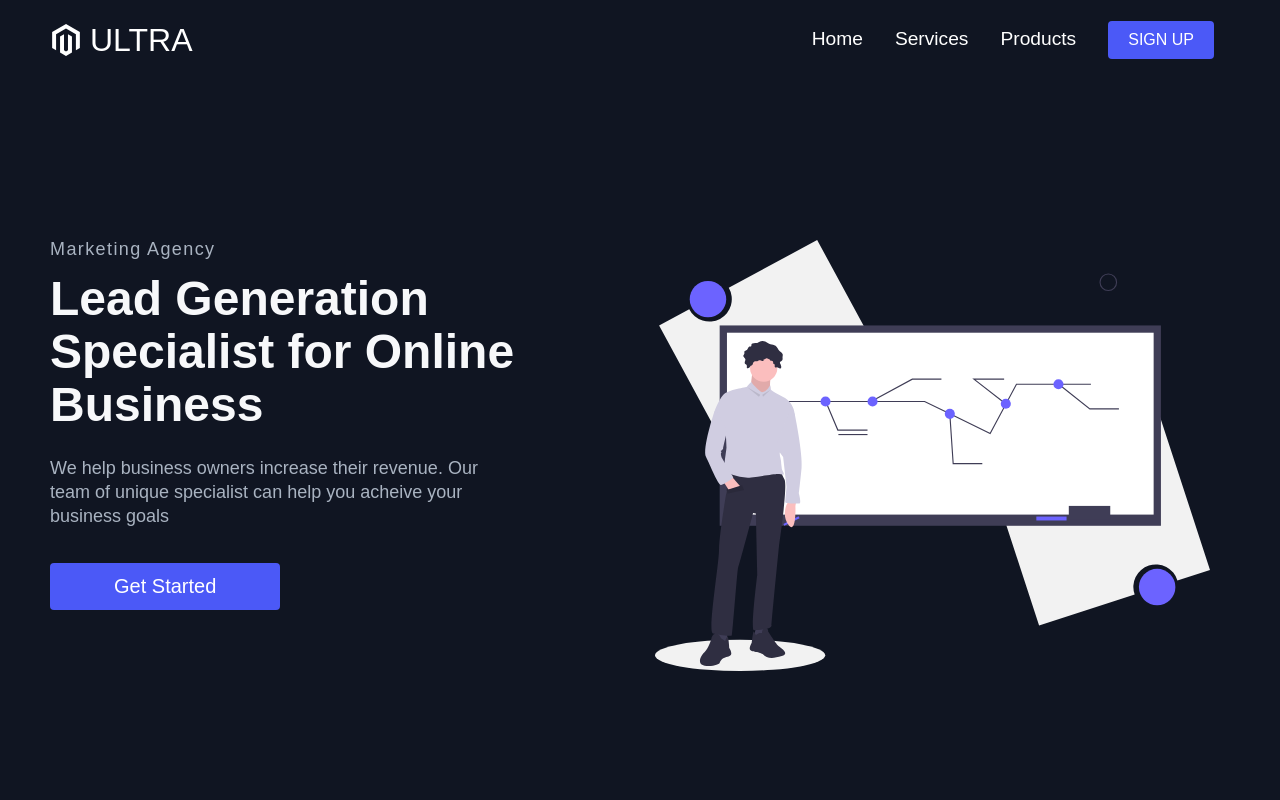
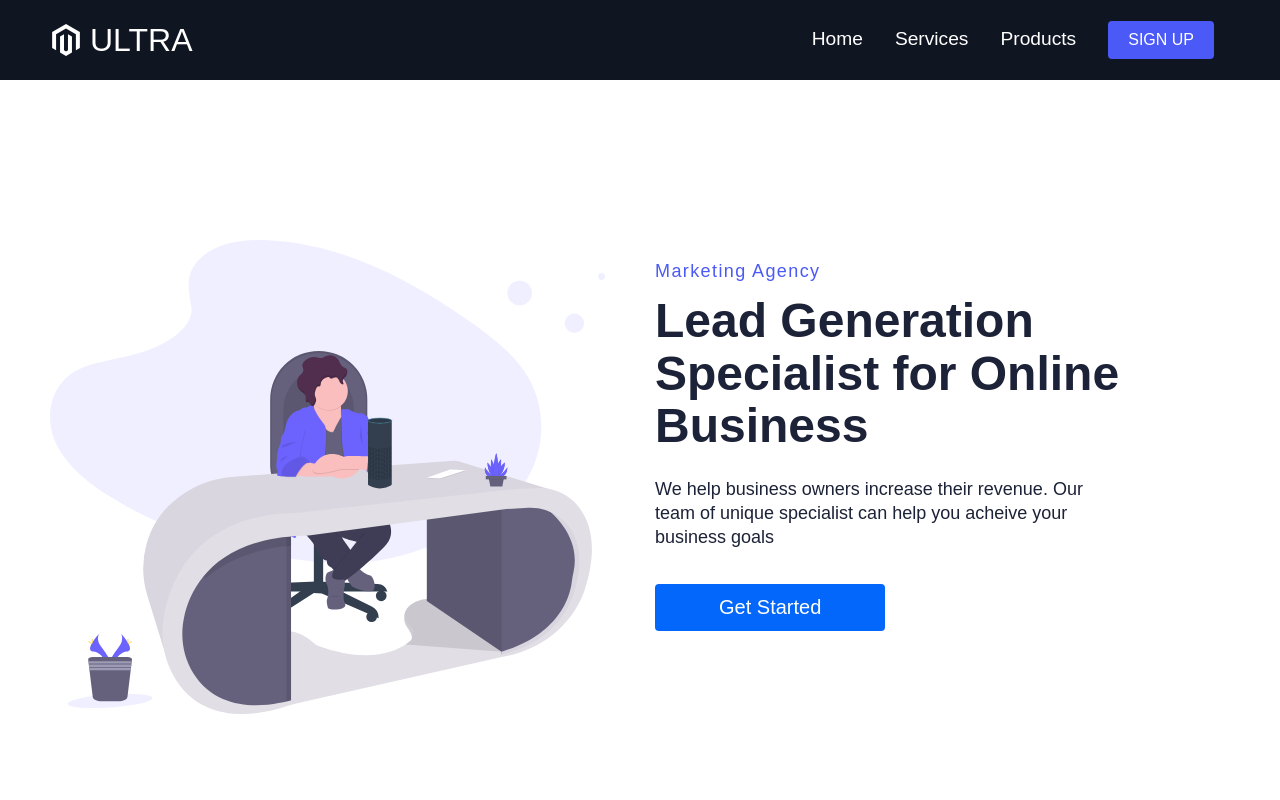
Before and after one commit to alexmirg/ultra, a React (Create React App) app: page /products in a window 1280 px wide. Shown: the top 800 px of the page. Built offline with nearby package versions, Linux system fonts and the light colour scheme; the HTML template or start-up script is replaced by a standard one.

Commit message:
Implemented rest of pages

```diff
--- a/src/App.js
+++ b/src/App.js
@@ -5,6 +5,9 @@ import GlobalStyle from './globalStyles'
 import { Navbar, Footer } from './components'
 
 import Home from './pages/Homepage/Home'
+import Services from './pages/Services/Services'
+import Products from './pages/Products/Products'
+import SignUp from './pages/SignUp/SignUp'
 
 function App() {
   return (
@@ -12,7 +15,10 @@ function App() {
       <GlobalStyle />
       <Navbar />
       <Switch>
-        <Route path="/" exac component={Home} />
+        <Route path="/" exact component={Home} />
+        <Route path="/services" exact component={Services} />
+        <Route path="/products" exact component={Products} />
+        <Route path="/signup" exact component={SignUp} />
       </Switch>
       <Footer />
     </Router>
--- a/src/components/NavBar/NavBar.js
+++ b/src/components/NavBar/NavBar.js
@@ -24,6 +24,7 @@ const NavBar = () => {
   const [button, setButton] = useState(true)
 
   const handleClick = () => setClick(!click)
+  const closeMobileMenu = () => setClick(false)
 
   const showButton = () => {
     if(window.innerWidth <= 960) {
@@ -41,7 +42,7 @@ const NavBar = () => {
           <IconContext.Provider value={{color: '#fff'}}>
             <Nav>
               <NavbarContainer>
-                  <NavLogo to="/">
+                  <NavLogo to="/" onClick={closeMobileMenu}>
                       <NavIcon />
                       ULTRA
                   </NavLogo>
--- /dev/null
+++ b/src/pages/Products/Data.js
@@ -0,0 +1,47 @@
+export const HomeObjTwo = {
+    primary: false,
+    lightBg: true,
+    imgStart: 'start',
+    lightTopLine: false,
+    lightText: false,
+    lightTextDesc: false,
+    buttonLabel: 'Get Started',
+    description: 'We help business owners increase their revenue. Our team of unique specialist can help you acheive your business goals',
+    headline: 'Lead Generation Specialist for Online Business',
+    topLine: 'Marketing Agency',
+    img: require('../../images/img2.svg'),
+    alt: 'Image 2',
+    start: 'true'
+}
+
+export const HomeObjThree = {
+    primary: true,
+    lightBg: false,
+    imgStart: '',
+    lightTopLine: true,
+    lightText: true,
+    lightTextDesc: true,
+    buttonLabel: 'Get Started',
+    description: 'We help business owners increase their revenue. Our team of unique specialist can help you acheive your business goals',
+    headline: 'Lead Generation Specialist for Online Business',
+    topLine: 'Marketing Agency',
+    img: require('../../images/img3.svg'),
+    alt: 'Image 3',
+    start: ''
+}
+
+export const HomeObjFour = {
+    primary: true,
+    lightBg: false,
+    imgStart: 'start',
+    lightTopLine: true,
+    lightText: true,
+    lightTextDesc: true,
+    buttonLabel: 'Get Started',
+    description: 'We help business owners increase their revenue. Our team of unique specialist can help you acheive your business goals',
+    headline: 'Lead Generation Specialist for Online Business',
+    topLine: 'Marketing Agency',
+    img: require('../../images/img4.svg'),
+    alt: 'Image 4',
+    start: 'true'
+}
--- /dev/null
+++ b/src/pages/Products/Products.js
@@ -0,0 +1,16 @@
+import React from 'react'
+import { HomeObjTwo, HomeObjThree, HomeObjFour } from './Data'
+import { InfoSection, Pricing } from '../../components'
+
+const Products = () => {
+    return (
+        <>
+            <InfoSection {...HomeObjTwo}/>
+            <InfoSection {...HomeObjThree}/>
+            <Pricing />
+            <InfoSection {...HomeObjFour}/>
+        </>
+    )
+}
+
+export default Products
--- /dev/null
+++ b/src/pages/Services/Data.js
@@ -0,0 +1,15 @@
+export const HomeObjFour = {
+    primary: true,
+    lightBg: false,
+    imgStart: 'start',
+    lightTopLine: true,
+    lightText: true,
+    lightTextDesc: true,
+    buttonLabel: 'Get Started',
+    description: 'We help business owners increase their revenue. Our team of unique specialist can help you acheive your business goals',
+    headline: 'Lead Generation Specialist for Online Business',
+    topLine: 'Marketing Agency',
+    img: require('../../images/img4.svg'),
+    alt: 'Image 4',
+    start: 'true'
+}
--- /dev/null
+++ b/src/pages/Services/Services.js
@@ -0,0 +1,14 @@
+import React from 'react'
+import { HomeObjFour } from './Data'
+import { InfoSection, Pricing } from '../../components'
+
+const Services = () => {
+    return (
+        <>
+            <Pricing />
+            <InfoSection {...HomeObjFour}/>
+        </>
+    )
+}
+
+export default Services
--- /dev/null
+++ b/src/pages/SignUp/Data.js
@@ -0,0 +1,15 @@
+export const HomeObjThree = {
+    primary: true,
+    lightBg: false,
+    imgStart: '',
+    lightTopLine: true,
+    lightText: true,
+    lightTextDesc: true,
+    buttonLabel: 'Get Started',
+    description: 'We help business owners increase their revenue. Our team of unique specialist can help you acheive your business goals',
+    headline: 'Lead Generation Specialist for Online Business',
+    topLine: 'Marketing Agency',
+    img: require('../../images/img3.svg'),
+    alt: 'Image 3',
+    start: ''
+}
--- /dev/null
+++ b/src/pages/SignUp/SignUp.js
@@ -0,0 +1,13 @@
+import React from 'react';
+import { HomeObjThree } from './Data';
+import { InfoSection } from '../../components';
+
+const SignUp = () => {
+    return (
+        <>
+            <InfoSection {...HomeObjThree}/>
+        </>
+    )
+}
+
+export default SignUp
```
Also changed, not shown: src/pages/Homepage/Home.js (+7 -1 lines).
